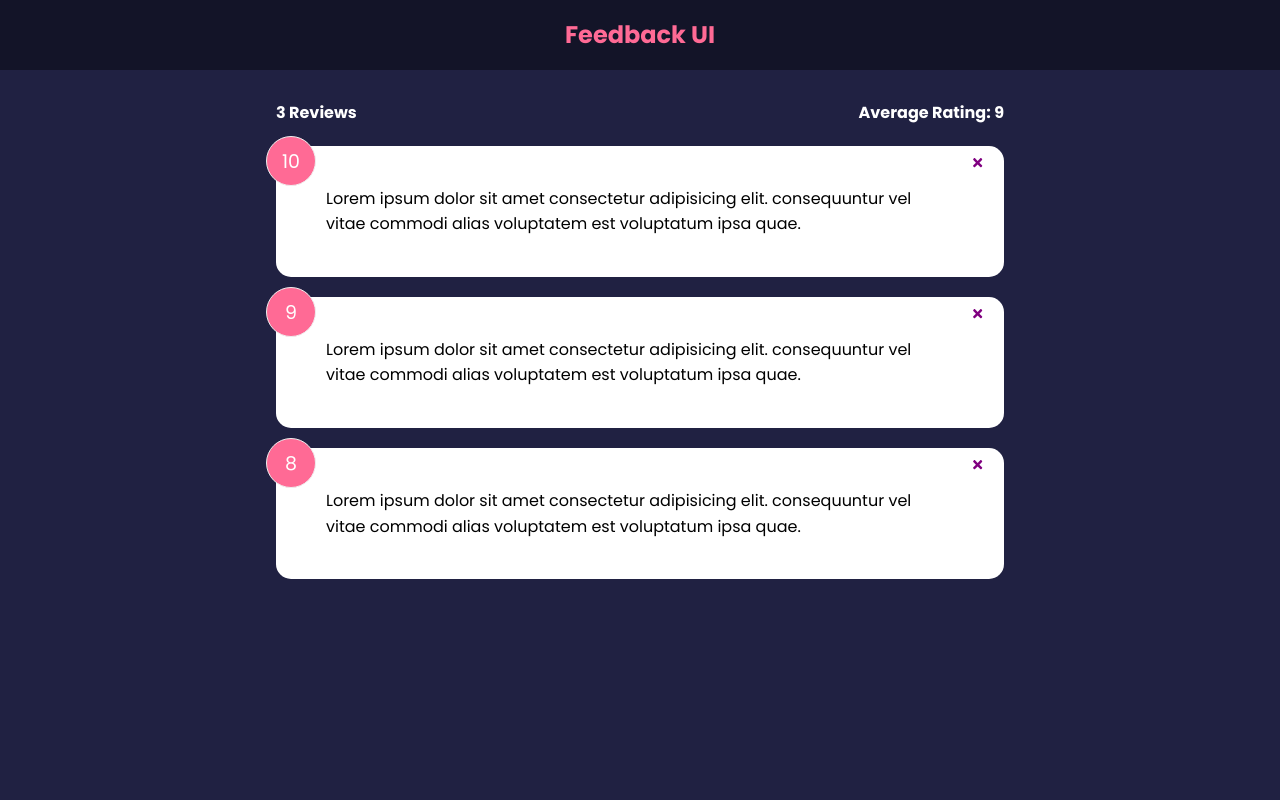
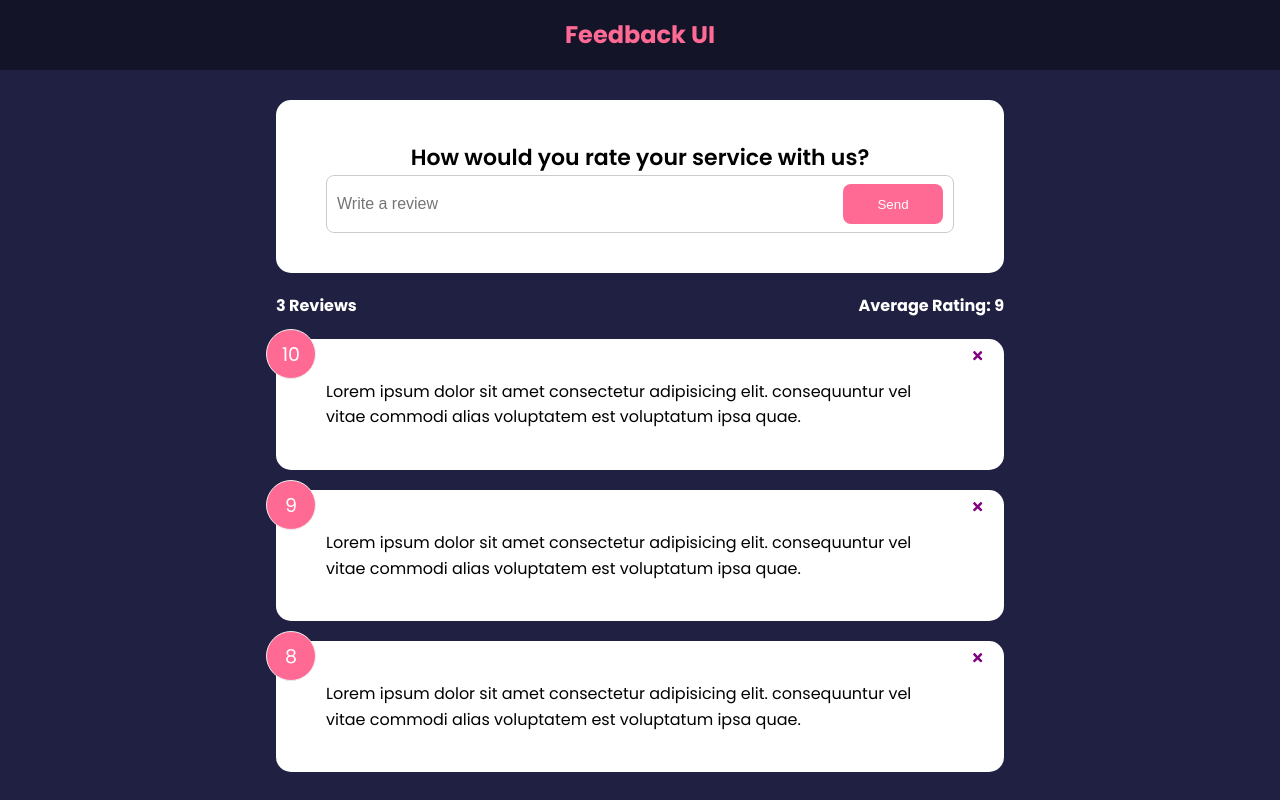
Before and after one commit to andre353/react-06-feedback-app, a React (Create React App) app: page / in a window 1280 px wide. Built offline with nearby package versions, Linux system fonts and the light colour scheme.

Commit message:
Add FeedbackForm and Button components

```diff
--- a/src/App.js
+++ b/src/App.js
@@ -2,6 +2,7 @@
 import Header from './components/Header'
 import FeedbackList from './components/FeedbackList'
 import FeedbackStats from './components/FeedbackStats'
+import FeedbackForm from './components/FeedbackForm'
 import FeedbackData from './data/FeedbackData'
 
 function App() {
@@ -18,6 +19,7 @@
         <>
         <Header/>
         <div className="container">
+            <FeedbackForm />
             <FeedbackStats feedback={feedback} />
             <FeedbackList feedback={feedback} handleDelete={deleteFeedbackItem} />
         </div>
--- /dev/null
+++ b/src/components/FeedbackForm.jsx
@@ -0,0 +1,30 @@
+import { useState } from "react";
+import Card from "./shared/Card";
+import Button from "./shared/Button";
+
+function FeedbackForm() {
+  const [text, setText] = useState("");
+
+  const handleTextChange = (e) => {
+    setText(e.target.value);
+  };
+
+  return (
+    <Card>
+      <form>
+        <h2>How would you rate your service with us?</h2>
+        <div className="input-group">
+          <input
+            onChange={handleTextChange}
+            type="text"
+            placeholder="Write a review"
+            value={text}
+          />
+          <Button type='submit' version='secondary'>Send</Button>
+        </div>
+      </form>
+    </Card>
+  );
+}
+
+export default FeedbackForm;
--- /dev/null
+++ b/src/components/shared/Button.jsx
@@ -0,0 +1,22 @@
+import PropTypes from 'prop-types'
+
+function Button({ children, version, type, isDisabled }) {
+  return (
+      <button type={type} disabled={isDisabled} className={`btn btn-${version}`}>{children}</button>
+  );
+}
+
+Button.defaultProps = {
+    type: 'button',
+    isDisabled: false,
+    version: 'primary'
+}
+
+Button.propTypes = {
+    children: PropTypes.node.isRequired,
+    type: PropTypes.string,
+    version: PropTypes.string,
+    isDisabled: PropTypes.bool,
+}
+
+export default Button;
```
